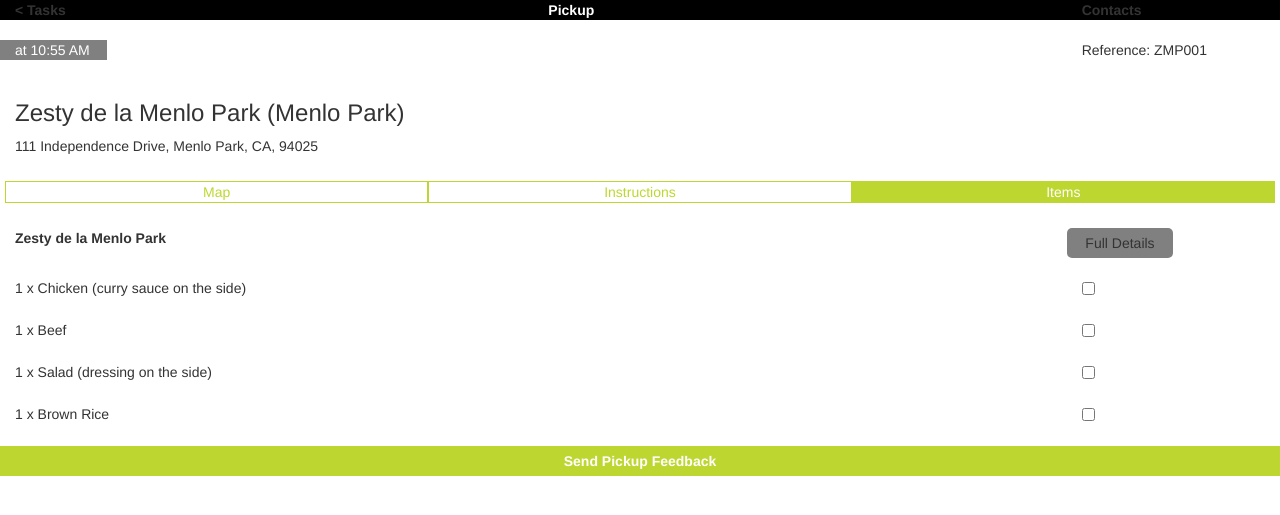
After one commit to jonloui/server_setup, a CodeIgniter app: page /zesty/trialist/trial1 in a window 1280 px wide. The commit adds this page. Shown: the top 515 px of the page. Run offline with CodeIgniter, Linux system fonts and the light colour scheme; style sheets or scripts are compiled from the project's sources; some libraries are stand-ins or nearby versions.

Commit message:
adding a prototype version for additional zesty training

```diff
--- a/jcypher/application/config/routes.php
+++ b/jcypher/application/config/routes.php
@@ -29,4 +29,10 @@
 $route['user'] = "users/index";
 $route['user/create'] = "users/create";
 $route['user/profile/(:num)'] = "users/show/$1";
+
+$route['zesty'] = "zestys/index";
+$route['zesty/trialist'] = "zestys/trialist";
+$route['zesty/trialist/trial1'] = "zestys/trial1";
+$route['zesty/trialist/trial1b'] = "zestys/trial1b";
+$route['zesty/trainer'] = "zestys/trainer";
 //end of routes.php
--- /dev/null
+++ b/jcypher/application/controllers/zestys.php
@@ -0,0 +1,39 @@
+<?php if ( ! defined('BASEPATH')) exit('No direct script access allowed');
+
+require_once('main.php');
+
+class Zestys extends Main {
+
+	public function __construct()
+	{
+		parent::__construct();
+		// $this->output->enable_profiler();
+	}
+
+	public function index()
+	{
+		$this->load->view('zesty/index');
+	}
+
+	public function trialist()
+	{
+		$this->load->view('zesty/trialist');
+	}
+
+	public function trial1()
+	{
+		$this->load->view('zesty/trialist/trial1');
+	}
+
+	public function trial1b()
+	{
+		$this->load->view('zesty/trialist/trial1b');
+	}
+
+	public function trainer()
+	{
+		$this->load->view('zesty/trainer');
+	}
+}
+
+//end of zesty controller
--- /dev/null
+++ b/jcypher/application/views/zesty/trialist/trial1.php
@@ -0,0 +1,113 @@
+<!DOCTYPE html>
+<html lang="en">
+<head>
+	<meta charset="UTF-8">
+	<title>Zesty Training</title>
+
+	<meta name="author" content="Jonathan Loui" />
+	<meta name="description" content="Zesty supplemental training scenarios." />
+	<meta name="keywords" content="Zesty, Zesty training, Zesty training scenarios" />
+	<meta name="viewport" content="width=device-width, initial-scale=1">
+
+	<?php $this->load->view('partials/main/common_css_files'); ?>
+	<link rel="stylesheet" href="https://maxcdn.bootstrapcdn.com/bootstrap/3.3.5/css/bootstrap.min.css">
+	<link rel="stylesheet/less" type="text/css" href="/assets/css/zesty/index.less" />
+	<link rel="stylesheet/less" type="text/css" href="/assets/css/zesty/trials.less" />
+
+	<link rel="icon" href="/assets/images/jonathan_loui_img.gif">
+
+	<?php $this->load->view('partials/main/common_js_files'); ?>
+	<script src="https://maxcdn.bootstrapcdn.com/bootstrap/3.3.5/js/bootstrap.min.js"></script>
+	<script type="text/javascript" src="/assets/javascript/zesty/index.js"></script>
+</head>
+
+<body>
+	<div class="container-fluid">
+		<div id="header" class="row">
+			<div class="col-xs-2 col-sm-2">
+				< Tasks
+			</div>
+
+			<div class="col-xs-offset-3 col-sm-offset-3 col-xs-2 col-sm-2">
+				Pickup
+			</div>
+
+			<div class="col-xs-offset-3 col-sm-offset-3 col-xs-2 col-sm-2">
+				Contacts
+			</div>
+		</div>
+
+		<div class="row">
+			<div class="col-xs-1 col-sm-1">
+				at 10:55 AM
+			</div>
+			<div class="col-xs-offset-9 col-sm-offset-9 col-xs-2 col-sm-2">
+				Reference: ZMP001
+			</div>
+		</div>
+
+		<div class="row">
+			<div class="col-xs-12 col-sm-12">
+				<header class="h3">Zesty de la Menlo Park (Menlo Park)</header>
+			</div>
+			<div class="col-xs-12 col-sm-12">
+				111 Independence Drive, Menlo Park, CA, 94025
+			</div>
+		</div>
+
+		<div class="row">
+			<div class="col-xs-4 col-sm-4">
+				Map
+			</div>
+			<div class="col-xs-4 col-sm-4">
+				Instructions
+			</div>
+			<div class="col-xs-4 col-sm-4 selected_option">
+				Items
+			</div>
+		</div>
+
+		<div class="row">
+			<div class="col-xs-2 col-sm-2">Zesty de la Menlo Park</div>
+			<div class="col-xs-offset-8 col-sm-offset-8 col-xs-1 col-sm-1">Full Details</div>
+		</div>
+
+		<div class="row">
+			<div class="col-xs-10 col-sm-10">
+				1 x Chicken (curry sauce on the side)
+			</div>
+			<div class="col-xs-2 col-sm-2">
+				<input type="checkbox" />
+			</div>
+		</div>
+		<div class="row">
+			<div class="col-xs-10 col-sm-10">
+				1 x Beef
+			</div>
+			<div class="col-xs-2 col-sm-2">
+				<input type="checkbox" />
+			</div>
+		</div>
+		<div class="row">
+			<div class="col-xs-10 col-sm-10">
+				1 x Salad (dressing on the side)
+			</div>
+			<div class="col-xs-2 col-sm-2">
+				<input type="checkbox" />
+			</div>
+		</div>
+		<div class="row">
+			<div class="col-xs-10 col-sm-10">
+				1 x Brown Rice
+			</div>
+			<div class="col-xs-2 col-sm-2">
+				<input type="checkbox" />
+			</div>
+		</div>
+
+		<div class="row">
+			<div class="col-xs-12 col-sm-12"><a href="/zesty/trialist/trial1b">Send Pickup Feedback</a></div>
+		</div>
+	</div>
+</body>
+</html>
--- /dev/null
+++ b/jcypher/assets/css/zesty/index.less
@@ -0,0 +1,28 @@
+@green: #bed730;
+
+#instructions
+{
+	text-align: center;
+}
+
+button
+{
+	background-color: @green;
+	color: #FFF;
+	font-size: 18px;
+	font-weight: bold;
+	margin: 15px auto;
+}
+
+#trials_container
+{
+	header
+	{
+		text-align: center;
+	}
+
+	ul
+	{
+		list-style-type: none;
+	}
+}
--- /dev/null
+++ b/jcypher/assets/css/zesty/trials.less
@@ -0,0 +1,73 @@
+@green: #bed730;
+
+#header
+{
+	background-color: black;
+	font-weight: bold;
+
+	div:nth-of-type(2)
+	{
+		color: white;
+	}
+}
+
+.row { margin-bottom: 20px; }
+
+.row:nth-of-type(2)
+{
+	div:first-of-type
+	{
+		background-color: gray;
+		color: white;
+	}
+}
+/* Map, Instructions, Items */
+.row:nth-of-type(4)
+{
+	color: @green;
+	padding: 5px;
+	text-align: center;
+
+	div
+	{
+		border: 1px solid #bed730;
+	}
+
+	div.selected_option
+	{
+		background-color: #bed730;
+		color: white;
+	}
+}
+
+.row:nth-of-type(5)
+{
+	div:first-of-type
+	{
+		font-weight: bold;
+	}
+
+	div:last-of-type
+	{
+		background-color: gray;
+		border-radius: 5px;
+		padding: 5px;
+		text-align: center;
+	}
+}
+
+/* Items */
+
+
+
+.row:last-of-type
+{
+	background-color: @green;
+	color: white;
+	font-weight: bold;
+	padding: 5px;
+	text-align: center;
+
+	a { color: white; }
+	a:hover { text-decoration: none;}
+}
--- a/jcypher/assets/javascript/cypher/show.js
+++ b/jcypher/assets/javascript/cypher/show.js
@@ -89,6 +89,7 @@
 	{
 		// $("#auto_move").prop("checked", false);
 		$("#auto_cursor").text("Auto Cursor: off").hide();
+		var testA = 20;
 	}
 
 });
```
Also changed, not shown: jcypher/application/views/cypher/show.php (+6 -23 lines), jcypher/application/views/cypher/showA.php (added, +125 -0 lines), jcypher/application/views/zesty/index.php (added, +47 -0 lines), jcypher/application/views/zesty/trialist.php (added, +44 -0 lines), jcypher/application/views/zesty/trialist/trial1b.php (added, +76 -0 lines), jcypher/assets/css/cypher/show.less (+12 -4 lines), jcypher/assets/css/cypher/showA.less (added, +81 -0 lines), jcypher/application/views/zesty/trainer.php (added), jcypher/assets/javascript/zesty/index.js (added).
